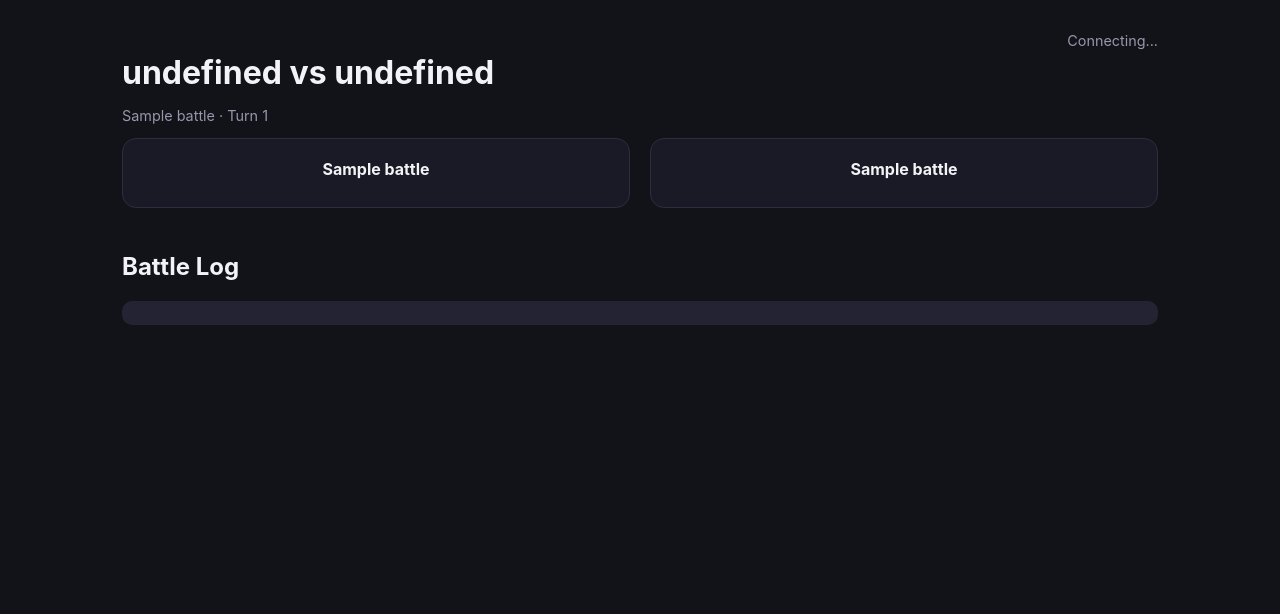
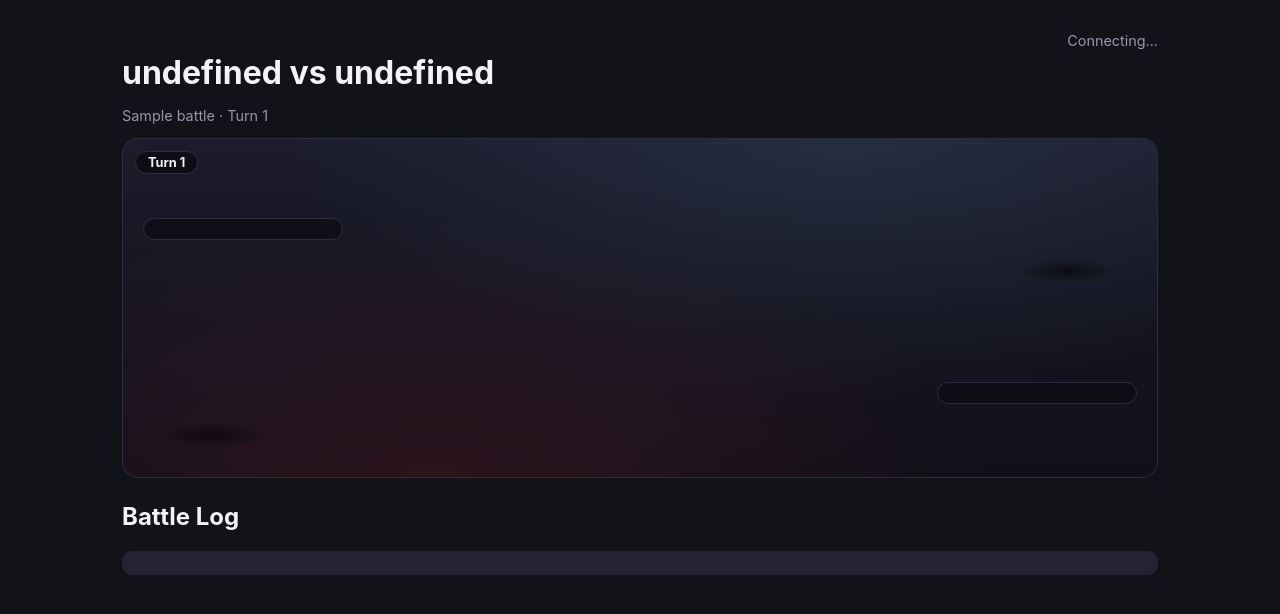
Before and after one commit to RiversC1/shawtybot, a FastAPI app: template web/templates/battle_room.html in a window 1280 px wide. Shown: the top 614 px of the page. Run offline with FastAPI, Linux system fonts and the light colour scheme; the template is opened without the code that fills it: most values are stand-ins (such as "Sample title", 1, 10 or a date in 2020).

Commit message:
Animate the battle room: real sprites, attack/hit/faint/switch effects
Replaces the static official-artwork stand-ins in the battle scene with
Pokémon Showdown's animated sprite GIFs (idle-animated on their own,
back-facing for your own side and front-facing for the opponent's, just
like the real games), laid out in a proper diagonal battlefield scene
(HP/name HUD boxes + platform shadows) instead of two plain side-by-side
cards. Falls back to the static artwork on a sprite 404 via onerror.

Adds reactive CSS animations driven by each turn's new events: a lunge
toward the opponent when a side's mon attacks, a bright shake+flash on
the mon taking damage, a fade-and-drop on fainting, and a pop-in on
switching in — diffed against events already rendered so reconnects/
polls never replay a battle's whole history at once.

battle_store.py's serializer now computes each mon's sprite URL
(showdown_sprite_slug handles all the naming edge cases in our Gen 1-4
dataset: gender symbols, apostrophes, periods, hyphens) and picks
front/back per the actual viewer's side, not a fixed A/B assumption, so
a spectator or the opponent doesn't end up seeing your own back sprite
from the wrong angle.

Fixed one real bug found in testing: when an NPC's forced switch
auto-resolves in the very same event batch as the faint that caused it
(gym/trainer battles never wait a turn on that), the sprite element is
already showing the freshly-arrived Pokémon by render time — applying
the fainting animation's fill-forwards opacity:0 to it left a perfectly
healthy Pokémon invisible. Switch-in now wins over faint whenever the
side's current active mon isn't itself the fainted one.

Co-Authored-By: Claude Sonnet 5 <noreply@anthropic.com>

```diff
--- a/web/static/battle_room.js
+++ b/web/static/battle_room.js
@@ -5,14 +5,18 @@
   const titleEl = document.getElementById("br-title");
   const subtitleEl = document.getElementById("br-subtitle");
   const resultEl = document.getElementById("br-result");
-  const sideAEl = document.getElementById("br-side-a");
-  const sideBEl = document.getElementById("br-side-b");
+  const turnBadgeEl = document.getElementById("br-turn-badge");
+  const hudA = document.getElementById("br-hud-a");
+  const hudB = document.getElementById("br-hud-b");
+  const spriteA = document.getElementById("br-sprite-a");
+  const spriteB = document.getElementById("br-sprite-b");
   const logEl = document.getElementById("br-log");
   const actionPanel = document.getElementById("br-action-panel");
   const connectionStatusEl = document.getElementById("br-connection-status");
   const forfeitBtn = document.getElementById("br-forfeit-btn");
 
   let current = JSON.parse(document.getElementById("battle-data").textContent);
+  let animatedEventCount = 0; // events at/before this index have already had their animation played
   let pollTimer = null;
   let ws = null;
   let wsConnectTimer = null;
@@ -40,10 +44,31 @@
     return "hp-low";
   }
 
-  function renderSide(el, name, roster, isWinner) {
+  // Picks a single animation class for `side` from the events that happened
+  // since the last render — faint beats a switch-in beats getting hit beats
+  // attacking, since that's roughly their visual importance if more than one
+  // happened in the same batch (e.g. you attack and then get KO'd).
+  // `activeIsFainted`: whether the side's CURRENTLY displayed (post-render)
+  // mon is the fainted one. When an NPC's forced switch auto-resolves in the
+  // same batch as the faint (gym/trainer battles never wait a turn on that),
+  // the sprite is already showing the freshly-arrived mon by the time this
+  // runs — so switch-in must win, or anim-faint's fill-forwards would leave
+  // the *new*, perfectly healthy Pokémon stuck invisible.
+  function pickAnimationForSide(newEvents, side, activeIsFainted) {
+    const mine = newEvents.filter((e) => e.side === side);
+    if (mine.some((e) => e.type === "switch_in")) return "anim-switch-in";
+    if (activeIsFainted && mine.some((e) => e.type === "faint")) return "anim-faint";
+    if (mine.some((e) => e.type === "damage" || e.type === "confusion_self_hit" || e.type === "status_damage" || e.type === "recoil")) {
+      return "anim-hit";
+    }
+    if (mine.some((e) => e.type === "move_used")) return side === "A" ? "anim-attack-a" : "anim-attack-b";
+    return null;
+  }
+
+  function renderHud(hudEl, name, roster, isWinner) {
     const active = roster.find((m) => m.is_active) || roster[0];
     if (!active) {
-      el.innerHTML = `<div class="battle-side-name">${name}</div><p class="muted">No Pokémon</p>`;
+      hudEl.innerHTML = `<div class="battle-hud-name">${name}</div><p class="muted">No Pokémon</p>`;
       return;
     }
     const pct = active.max_hp > 0 ? Math.max(0, Math.min(100, (active.current_hp / active.max_hp) * 100)) : 0;
@@ -54,15 +79,46 @@
       )
       .join("");
 
-    el.classList.toggle("is-winner", !!isWinner);
-    el.innerHTML = `
-        <div class="battle-side-name">${name}</div>
-        <img class="battle-active-art" src="${active.artwork}" alt="${active.name}">
+    hudEl.classList.toggle("is-winner", !!isWinner);
+    hudEl.innerHTML = `
+        <div class="battle-hud-name">${name}</div>
         <div>${active.name}${active.status ? ` · ${active.status}` : ""}${active.is_fainted ? " (fainted)" : ""}</div>
         <div class="hp-bar-track"><div class="hp-bar-fill ${hpClass(active.current_hp, active.max_hp)}" style="width:${pct}%"></div></div>
         <div class="muted">${Math.max(0, active.current_hp)}/${active.max_hp} HP</div>
         <div class="battle-roster-strip">${rosterStrip}</div>
     `;
+  }
+
+  function renderSprite(spriteEl, roster, animClass) {
+    const active = roster.find((m) => m.is_active) || roster[0];
+    if (!active) {
+      spriteEl.style.visibility = "hidden";
+      return;
+    }
+    spriteEl.style.visibility = "visible";
+    const desiredSrc = active.is_fainted && animClass !== "anim-faint" ? "" : active.sprite;
+    if (desiredSrc && spriteEl.dataset.mon !== `${active.dex_id}:${active.sprite}`) {
+      spriteEl.src = active.sprite;
+      spriteEl.onerror = () => {
+        spriteEl.onerror = null;
+        spriteEl.src = active.artwork;
+      };
+      spriteEl.dataset.mon = `${active.dex_id}:${active.sprite}`;
+    }
+    spriteEl.alt = active.name;
+
+    // Base visibility is driven by fainted-state alone, independent of any
+    // one-shot animation class below — anim-switch-in doesn't use
+    // fill-mode:forwards (it should snap back to normal, visible styling
+    // once it finishes), so opacity has to be set here rather than left for
+    // the animation to leave behind.
+    spriteEl.style.opacity = active.is_fainted && animClass !== "anim-faint" ? "0" : "1";
+
+    if (animClass) {
+      spriteEl.classList.remove("anim-attack-a", "anim-attack-b", "anim-hit", "anim-faint", "anim-switch-in");
+      void spriteEl.offsetWidth; // force reflow so the animation restarts even if the same class was just used
+      spriteEl.classList.add(animClass);
+    }
   }
 
   function typeBadge(t) {
@@ -122,7 +178,7 @@
           return `<button class="btn-secondary br-switch-option" data-index="${i}">${m.name}</button>`;
         })
         .join("");
-      actionPanel.innerHTML = `<p><strong>${myRoster.find((m) => m.is_fainted && m.is_active)?.name || "Your Pokémon"} fainted!</strong> Choose your next Pokémon:</p>
+      actionPanel.innerHTML = `<p><strong>Your Pokémon fainted!</strong> Choose your next Pokémon:</p>
           <div class="battle-action-buttons">${options}</div>`;
       actionPanel.querySelectorAll(".br-switch-option").forEach((btn) =>
         btn.addEventListener("click", async () => {
@@ -198,9 +254,8 @@
     switch (t) {
       case "turn_start":
       case "switch_out":
+      case "battle_end":
         return null;
-      case "battle_end":
-        return event.reason === "forfeit" ? null : null;
       case "switch_in":
         return `🔁 ${side} sends out <strong>${event.name}</strong>!`;
       case "move_used":
@@ -261,7 +316,7 @@
     }
   }
 
-  function render(battle) {
+  function render(battle, animate) {
     current = battle;
     titleEl.textContent = `${battle.name_a} vs ${battle.name_b}`;
     const typeLabel = battle.battle_type.charAt(0).toUpperCase() + battle.battle_type.slice(1);
@@ -270,9 +325,17 @@
       : battle.status === "abandoned" ? `${typeLabel} battle · Abandoned`
       : battle.status === "pending" ? `${typeLabel} battle · Awaiting response`
       : `${typeLabel} battle · Turn ${battle.turn_number}`;
+    turnBadgeEl.textContent = battle.status === "pending" ? "Challenge" : `Turn ${battle.turn_number}`;
 
-    renderSide(sideAEl, battle.name_a, battle.roster_a, battle.winner_side === "A");
-    renderSide(sideBEl, battle.name_b, battle.roster_b, battle.winner_side === "B");
+    const newEvents = animate ? battle.events.slice(animatedEventCount >= 0 ? animatedEventCount : 0) : [];
+    animatedEventCount = battle.events.length;
+
+    renderHud(hudA, battle.name_a, battle.roster_a, battle.winner_side === "A");
+    renderHud(hudB, battle.name_b, battle.roster_b, battle.winner_side === "B");
+    const activeA = battle.roster_a.find((m) => m.is_active);
+    const activeB = battle.roster_b.find((m) => m.is_active);
+    renderSprite(spriteA, battle.roster_a, pickAnimationForSide(newEvents, "A", !!(activeA && activeA.is_fainted)));
+    renderSprite(spriteB, battle.roster_b, pickAnimationForSide(newEvents, "B", !!(activeB && activeB.is_fainted)));
 
     if (battle.status === "finished") {
       const lastEvent = battle.events[battle.events.length - 1];
@@ -298,7 +361,7 @@
   }
 
   function applyUpdate(battle) {
-    render(battle);
+    render(battle, true);
   }
 
   async function poll() {
@@ -342,6 +405,10 @@
       stopPolling();
       connectionStatusEl.textContent = "Live";
       try {
+        // render()'s own event-count diffing already skips animating
+        // anything already accounted for by the initial static render, so a
+        // reconnect's first push doesn't replay history — it only animates
+        // whatever genuinely happened since we last saw this battle.
         applyUpdate(JSON.parse(event.data));
       } catch (e) {
         // ignore malformed frame
@@ -361,7 +428,8 @@
     });
   }
 
-  render(current);
+  render(current, false);
+  animatedEventCount = current.events.length;
   if (current.status !== "finished" && current.status !== "abandoned") {
     connectWs();
   } else {
--- a/web/static/style.css
+++ b/web/static/style.css
@@ -1382,40 +1382,149 @@ code {
     padding: 12px 0;
 }
 
-/* ---------- Battle room (spectate) ---------- */
-
-.battle-room-sides {
-    display: grid;
-    grid-template-columns: 1fr 1fr;
+/* ---------- Battle room: the animated battle scene ---------- */
+
+.battle-scene {
+    position: relative;
+    border-radius: 16px;
+    padding: 20px;
+    overflow: hidden;
+    background:
+        radial-gradient(ellipse at 30% 100%, rgba(239, 51, 64, 0.12), transparent 55%),
+        radial-gradient(ellipse at 70% 0%, rgba(126, 200, 255, 0.10), transparent 55%),
+        linear-gradient(180deg, #1c1c2c 0%, #14141f 55%, #101018 100%);
+    border: 1px solid var(--border);
+    min-height: 340px;
+    display: flex;
+    flex-direction: column;
+    justify-content: space-between;
     gap: 20px;
 }
 
-@media (max-width: 700px) {
-    .battle-room-sides {
-        grid-template-columns: 1fr;
-    }
-}
-
-.battle-side-card {
-    text-align: center;
-}
-
-.battle-side-card.is-winner {
+.battle-turn-badge {
+    position: absolute;
+    top: 12px;
+    left: 12px;
+    background: rgba(0, 0, 0, 0.5);
+    border: 1px solid var(--border);
+    border-radius: 20px;
+    padding: 3px 12px;
+    font-size: 0.8em;
+    font-weight: bold;
+    z-index: 2;
+}
+
+.battle-scene-row {
+    display: flex;
+    align-items: center;
+    justify-content: space-between;
+    gap: 16px;
+    flex-wrap: wrap;
+}
+
+.battle-scene-row-top { padding-top: 10px; }
+.battle-scene-row-bottom { padding-bottom: 4px; }
+
+.battle-sprite-slot {
+    position: relative;
+    width: 140px;
+    height: 120px;
+    flex-shrink: 0;
+    display: flex;
+    align-items: flex-end;
+    justify-content: center;
+}
+
+.battle-platform {
+    position: absolute;
+    bottom: 6px;
+    width: 100px;
+    height: 24px;
+    border-radius: 50%;
+    background: radial-gradient(ellipse, rgba(0, 0, 0, 0.55) 0%, transparent 72%);
+}
+
+.battle-sprite {
+    position: relative;
+    max-width: 120px;
+    max-height: 120px;
+    image-rendering: pixelated;
+    filter: drop-shadow(0 6px 6px rgba(0, 0, 0, 0.4));
+    z-index: 1;
+}
+
+.battle-hud {
+    background: rgba(10, 10, 16, 0.55);
+    border: 1px solid var(--border);
+    border-radius: 12px;
+    padding: 10px 14px;
+    min-width: 200px;
+    backdrop-filter: blur(2px);
+}
+
+.battle-hud.is-winner {
     border-color: var(--yellow);
     box-shadow: 0 0 0 1px var(--yellow);
 }
 
-.battle-side-name {
-    font-weight: bold;
-    margin-bottom: 8px;
-}
-
-.battle-active-art {
-    width: 96px;
-    height: 96px;
-    object-fit: contain;
-    margin: 0 auto 6px;
-    display: block;
+.battle-hud-name {
+    font-weight: bold;
+    margin-bottom: 4px;
+}
+
+@media (max-width: 640px) {
+    .battle-scene-row {
+        justify-content: center;
+        text-align: center;
+    }
+    .battle-hud {
+        min-width: 160px;
+    }
+}
+
+/* Attack lunge: toward the opponent (row-bottom sprites lunge up-right,
+   row-top sprites lunge down-left) */
+@keyframes battle-lunge-up {
+    0%, 100% { transform: translate(0, 0); }
+    40% { transform: translate(14px, -10px); }
+}
+@keyframes battle-lunge-down {
+    0%, 100% { transform: translate(0, 0); }
+    40% { transform: translate(-14px, 10px); }
+}
+.battle-sprite.anim-attack-a { animation: battle-lunge-up 0.4s ease; }
+.battle-sprite.anim-attack-b { animation: battle-lunge-down 0.4s ease; }
+
+@keyframes battle-hit-flash {
+    0%, 100% { filter: drop-shadow(0 6px 6px rgba(0, 0, 0, 0.4)) brightness(1); }
+    50% { filter: drop-shadow(0 0 14px #ff3b3b) brightness(2.4) saturate(0.4); }
+}
+@keyframes battle-hit-shake {
+    0%, 100% { margin-left: 0; }
+    20% { margin-left: -8px; }
+    40% { margin-left: 8px; }
+    60% { margin-left: -5px; }
+    80% { margin-left: 5px; }
+}
+.battle-sprite.anim-hit {
+    animation: battle-hit-flash 0.4s ease-in-out, battle-hit-shake 0.4s ease-in-out;
+}
+
+@keyframes battle-faint {
+    0% { transform: translateY(0); opacity: 1; }
+    100% { transform: translateY(36px); opacity: 0; }
+}
+.battle-sprite.anim-faint {
+    animation: battle-faint 0.5s ease forwards;
+}
+
+@keyframes battle-pop-in {
+    0% { transform: scale(0.2); opacity: 0; }
+    70% { transform: scale(1.15); opacity: 1; }
+    100% { transform: scale(1); opacity: 1; }
+}
+.battle-sprite.anim-switch-in {
+    animation: battle-pop-in 0.45s ease;
 }
 
 .hp-bar-track {
--- a/web/templates/battle_room.html
+++ b/web/templates/battle_room.html
@@ -14,12 +14,23 @@
 
 <div id="br-result" class="battle-result-banner" hidden></div>
 
-<div class="battle-room-sides" id="br-sides">
-    <div class="card battle-side-card" id="br-side-a">
-        <div class="battle-side-name">{{ battle.name_a }}</div>
+<div class="battle-scene" id="br-scene">
+    <div class="battle-turn-badge" id="br-turn-badge">Turn {{ battle.turn_number }}</div>
+
+    <div class="battle-scene-row battle-scene-row-top">
+        <div class="battle-hud" id="br-hud-b"></div>
+        <div class="battle-sprite-slot">
+            <div class="battle-platform"></div>
+            <img class="battle-sprite" id="br-sprite-b" alt="">
+        </div>
     </div>
-    <div class="card battle-side-card" id="br-side-b">
-        <div class="battle-side-name">{{ battle.name_b }}</div>
+
+    <div class="battle-scene-row battle-scene-row-bottom">
+        <div class="battle-sprite-slot">
+            <div class="battle-platform"></div>
+            <img class="battle-sprite" id="br-sprite-a" alt="">
+        </div>
+        <div class="battle-hud" id="br-hud-a"></div>
     </div>
 </div>
 
```
Also changed, not shown: battle_store.py (+41 -4 lines).
